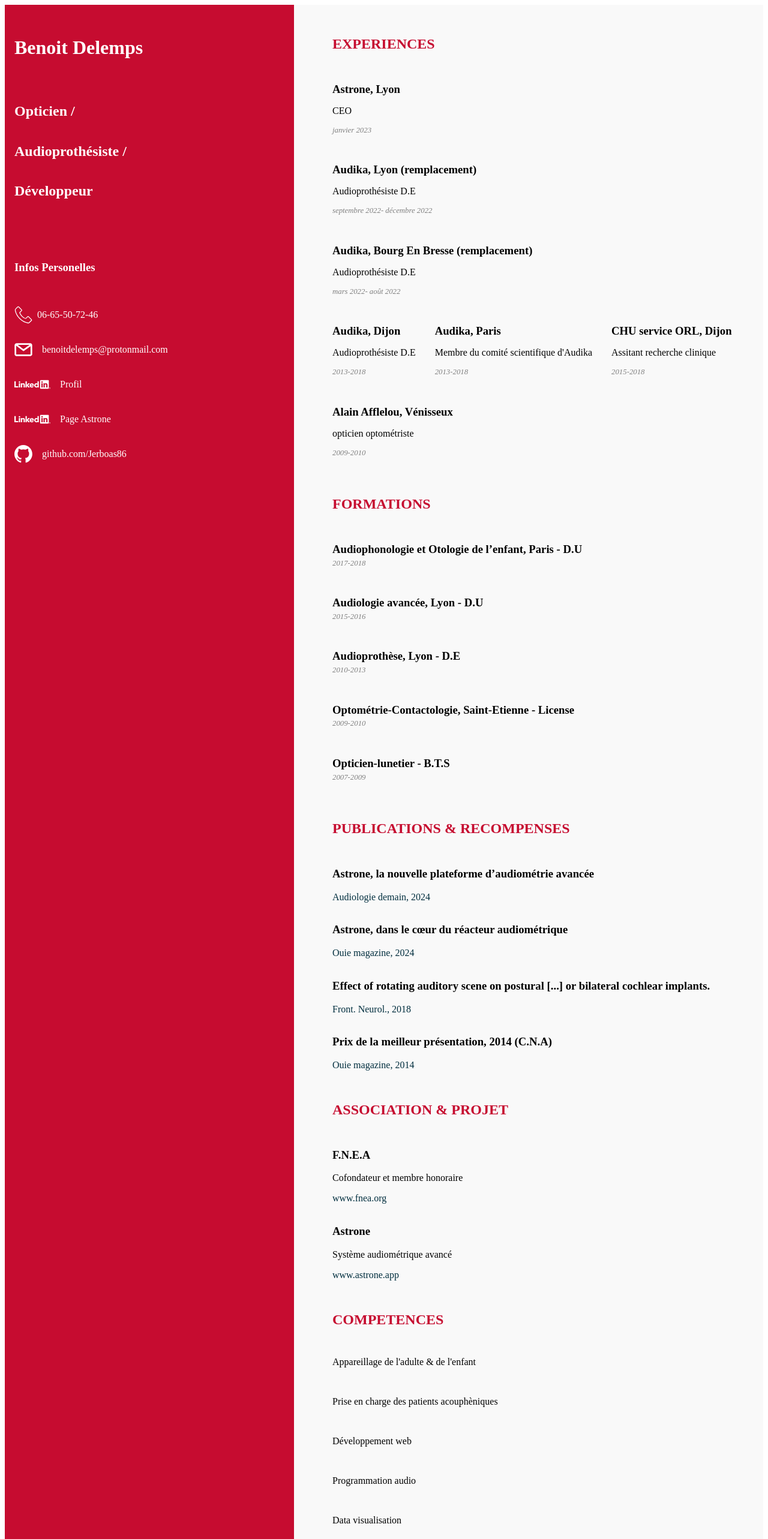
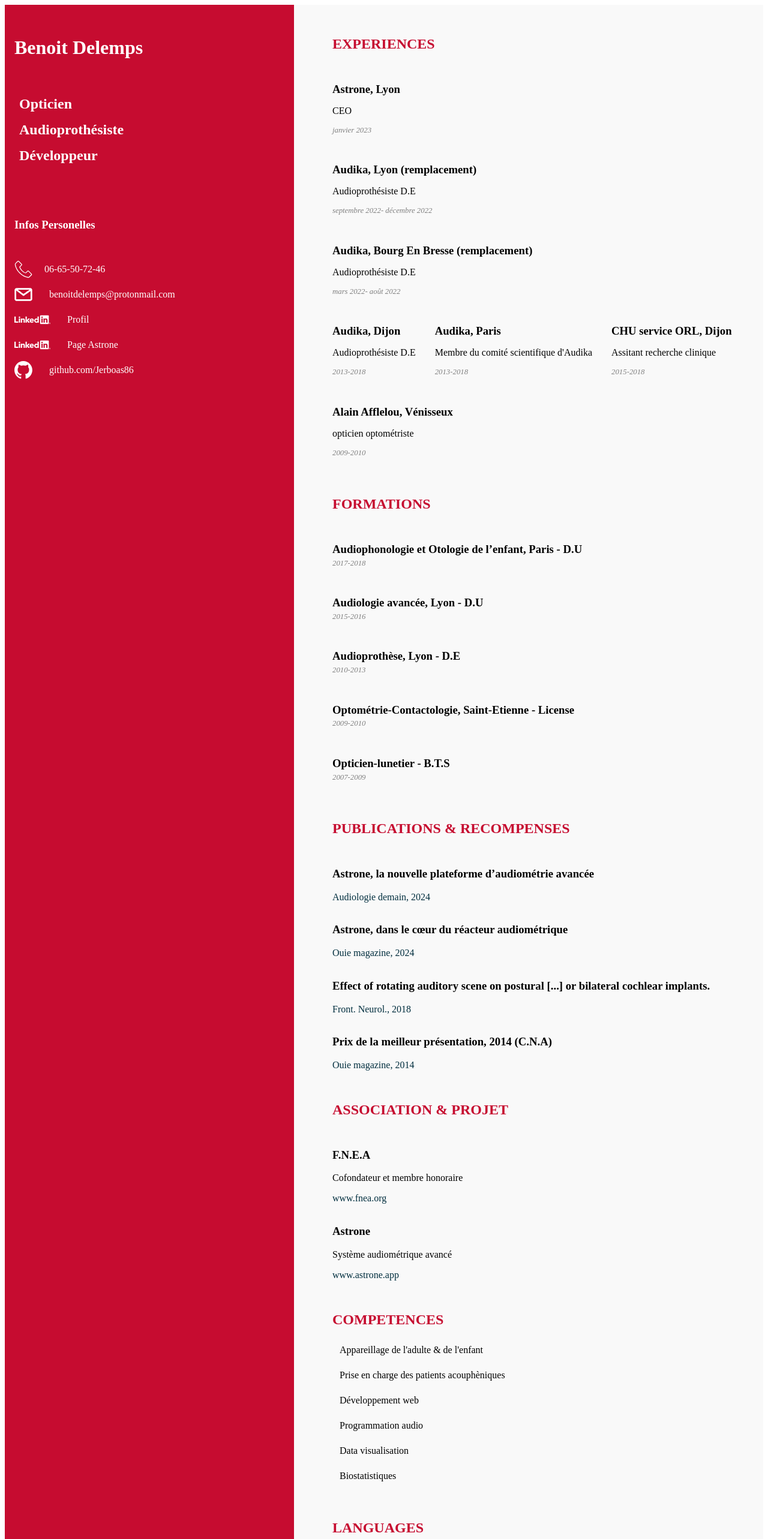
Before and after one commit to Jerboas86/perso, a SvelteKit app: page / in a window 1280 px wide. Shown: the top 2566 px of the page at 60% size. Built offline with nearby package versions, Linux system fonts and the light colour scheme.

Commit message:
[fix] fix styles

```diff
--- a/src/routes/+page.svelte
+++ b/src/routes/+page.svelte
@@ -9,8 +9,8 @@
 	<header>
 		<h1>Benoit Delemps</h1>
 		<div class="jobList">
-			<h2>Opticien /</h2>
-			<h2>Audioprothésiste /</h2>
+			<h2 class="slash">Opticien</h2>
+			<h2 class="slash">Audioprothésiste</h2>
 			<h2>Développeur</h2>
 		</div>
 		<div class="personalInfos">
@@ -20,7 +20,6 @@
 					<Phone />
 					<p>06-65-50-72-46</p>
 				</div>
-
 				<a class="info" href="mailto:benoitdelemps@protonmail.com">
 					<Mail />
 					<p>benoitdelemps@protonmail.com</p>
@@ -223,6 +222,14 @@
 		gap: 1rem;
 	}
 
+	.skills {
+		gap: 0rem;
+	}
+
+	.skills p {
+		margin: 0.75em;
+	}
+
 	.experiences > h2,
 	.formations > h2,
 	.publications > h2,
@@ -238,6 +245,10 @@
 	.jobList {
 		display: flex;
 		flex-direction: column;
+	}
+
+	.jobList > h2 {
+		margin: 0.5rem;
 	}
 
 	header {
@@ -277,6 +288,10 @@
 		gap: 1rem;
 	}
 
+	.infos p {
+		margin: 0.75em;
+	}
+
 	.job > h3,
 	.certif > h3 {
 		margin-bottom: 0.25em;
@@ -300,7 +315,6 @@
 	.infos {
 		display: flex;
 		flex-direction: column;
-		gap: 0.5rem;
 	}
 
 	.epoch {
@@ -329,6 +343,7 @@
 
 		.jobList > h2 {
 			font-size: 18px;
+			margin: 0;
 		}
 
 		.personalInfos {
@@ -346,6 +361,10 @@
 
 		.info > p {
 			display: none;
+		}
+
+		.slash::after {
+			content: '/';
 		}
 	}
 
```
